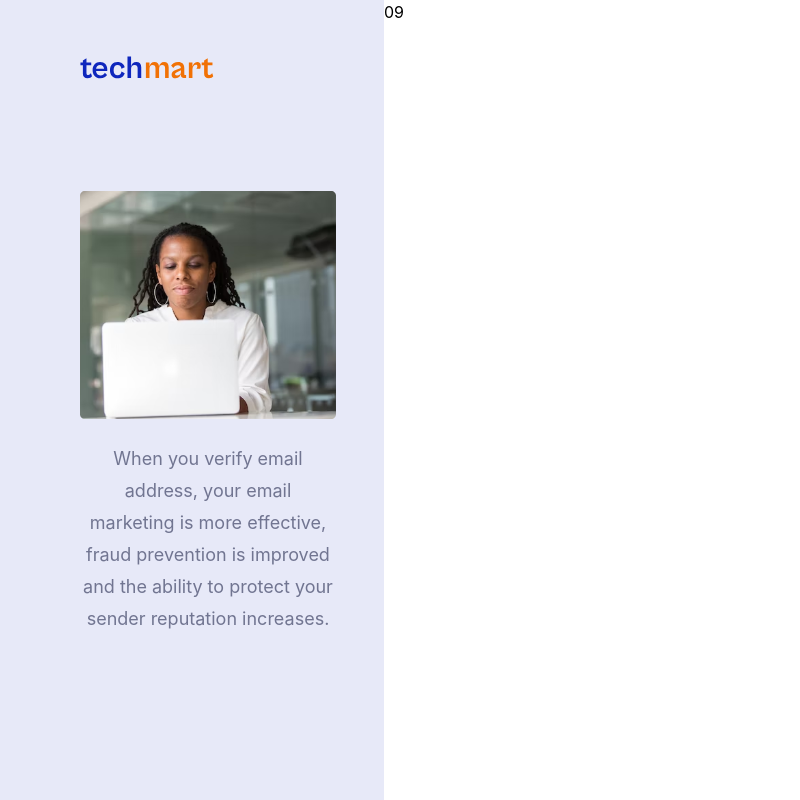
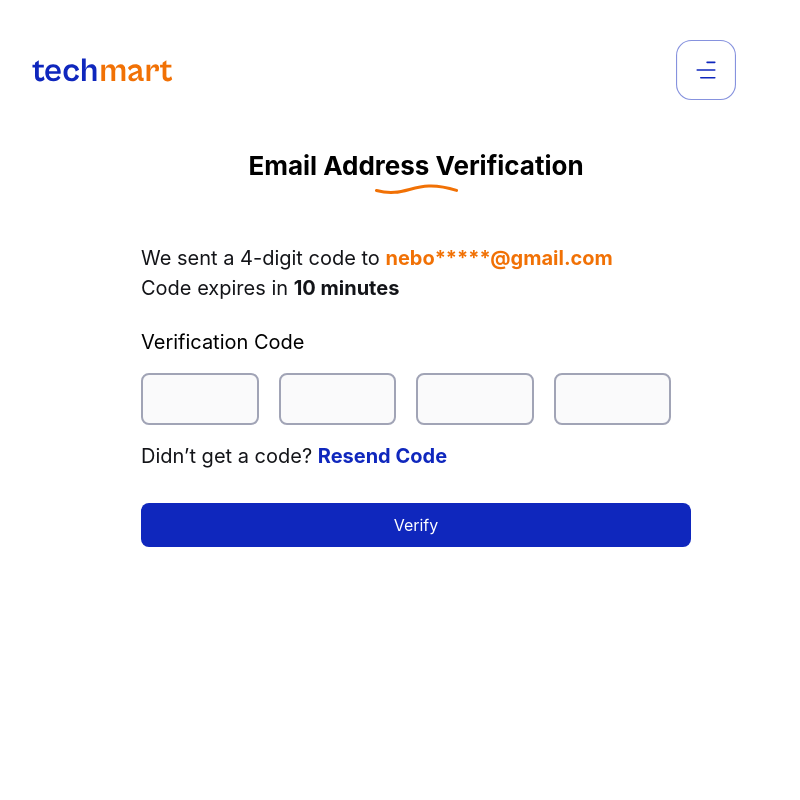
Before and after one commit to Ingressive-for-Good/I4G-OPENSOURCE-FRONTEND-PROJECT-2022, a React (Vite) app: page / in a window 768 px wide. Shown: the top 800 px of the page, 800 px wide, since content can reach past the window. Built offline with nearby package versions, Linux system fonts and the light colour scheme.

Commit message:
added the styles, did all styling, eslint passed

```diff
--- a/src/component/email/EmailVerify.jsx
+++ b/src/component/email/EmailVerify.jsx
@@ -2,10 +2,17 @@ import React from "react";
 import "./style.css";
 import girlSvg from "./girl-photo.svg";
 import logo from "./logo.svg";
+import lineSvg from "./line.svg";
+import ham from "./hamburger.svg";
 const EmailVerify = () => {
   return (
-    <div className="container w-full h-full">
-      <div className="grid w-full h-full grid-cols-2">
+    <div className="container h-full w-full">
+      <div className="lg:grid h-full w-full grid-cols-2 ipad-full">
+        <div className="">
+          <div className="logo flex justify-between px-8 lg:hidden mt-2 w-full ipad-ham">
+            <img src={logo} alt="logo" className="w-20 logo-img" />
+            <img src={ham} alt="" className="hambuger w-9 " />
+          </div>
           <div className="w-606px p-12 pl-20 bg-accent1">
             <div className="logo mt-2 mb-28">
               <img src={logo} alt="logo" />
@@ -16,12 +23,54 @@ const EmailVerify = () => {
             <div className="typography">
               <p className="text-lg font-normal leading-8 text-center mt-6 txt-color">
                 When you verify email address, your email marketing is more
-              effective, fraud prevention is improved and the ability to protect
-              your sender reputation increases.
+                effective, fraud prevention is improved and the ability to
+                protect your sender reputation increases.
               </p>
             </div>
           </div>
-        <div className="w-full">09</div>
+        </div>
+        <div className="w-full lg:max-w-full lg:mx-16 lg:mt-32 vm">
+          <div className="verify-container">
+            <div className="typography mb-6">
+              <h2 className="text-center font-bold text-3xl responsive">
+                Email Address Verification
+              </h2>
+              <div className="img-box mb-12">
+                <img src={lineSvg} className="img" alt="curve-line" />
+              </div>
+              <p className="lg:font-normal typo">
+                We sent a 4-digit code to{" "}
+                <strong className="text-email">nebo*****@gmail.com</strong>{" "}
+              </p>
+              <p className="font-normal typo">
+                Code expires in <strong>10 minutes</strong>
+              </p>
+            </div>
+            <form className="form-container">
+              <p className="verify-p">Verification Code</p>
+              <div className="input-box flex lg:w-full">
+                <input type="text" className="form-control " />
+                <input type="text" className="form-control" />
+                <input type="text" className="form-control" />
+                <input type="text" className="form-control" />
+              </div>
+
+              <p className="font-normal typo">
+                Didn’t get a code?{" "}
+                <button className="resend">Resend Code</button>
+              </p>
+              <div className="form-btn w-full my-8 rounded-lg">
+                <button className="btn w-full">Verify</button>
+              </div>
+            </form>
+          </div>
+          <footer className="footer lg:mt-24">
+            <p className="text-center">
+              Already have an account?{" "}
+              <strong className="resend">Login In</strong>
+            </p>
+          </footer>
+        </div>
       </div>
     </div>
   );
--- a/src/component/email/style.css
+++ b/src/component/email/style.css
@@ -3,15 +3,253 @@
   background-color: #e7e9f8;
 }
 
-.bg-accent2{
-    background-color: #FAFAFB;
+.bg-accent2 {
+  background-color: #fafafb;
 }
 
-.container,
-.grid {
-  width: 100%;
+.txt-color {
+  color: #717591;
 }
 
-.txt-color{
-    color: #717591;
+.img-box {
+  display: flex;
+  justify-content: center;
+  align-items: center;
 }
+
+.verify-container {
+  display: flex;
+  justify-content: center;
+  flex-direction: column;
+  max-width: 550px;
+}
+
+.typo {
+  color: #131418;
+}
+
+.text-email {
+  color: #f17105;
+}
+
+.form-control {
+  background: #fafafb;
+  border-radius: 8px;
+  border: 2px solid #a1a4b6;
+  width: 60px;
+  padding: 10px;
+  margin-right: 100px;
+  margin-top: 1rem;
+  margin-bottom: 1rem;
+  outline: none;
+}
+.form-control:focus {
+  /* border: 0; */
+  outline: 0;
+}
+
+.resend {
+  color: #0f27bd;
+  font-weight: 700;
+}
+
+.btn {
+  background: #0f27bd;
+  color: #fff;
+  border-radius: 8px;
+  padding: 10px 20px;
+  border: none;
+  outline: none;
+  cursor: pointer;
+  display: flex;
+  justify-content: center;
+  align-items: center;
+}
+
+/* for mobile devices   */
+
+@media (max-width: 640px) {
+  .bg-accent1 {
+    display: none;
+  }
+  .form-control {
+    width: 100% !important;
+    margin-right: 30px !important;
+    padding: 4px;
+    margin-top: 1rem;
+    margin-bottom: 1rem;
+    outline: none;
+    max-width: fit-content;
+  }
+  .responsive {
+    font-size: 18px !important;
+  }
+
+  .vm {
+    margin-top: 1rem;
+    margin-left: 2rem;
+    margin-right: 2rem;
+    display: flex;
+    max-width: fit-content;
+    align-items: center;
+    justify-content: center;
+    flex-direction: column;
+  }
+  .typo {
+    font-size: 13px;
+  }
+
+  .form-container {
+    width: 110% !important;
+  }
+
+  .img-box {
+    width: 30%;
+    transform: translateX(100%);
+    -webkit-transform: translateX(100%);
+    -moz-transform: translateX(100%);
+    -ms-transform: translateX(100%);
+    -o-transform: translateX(100%);
+  }
+
+  .btn {
+    width: 100% !important;
+    padding: 6px;
+  }
+  .verify-p {
+    font-size: 10px;
+  }
+
+  footer {
+    width: 100%;
+    margin-top: 14rem;
+  }
+}
+
+@media (max-width: 768px) {
+  .bg-accent1 {
+    display: none;
+  }
+  .form-control {
+    width: 100% !important;
+    margin-right: 20px !important;
+    padding: 4px;
+    margin-top: 1rem;
+    margin-bottom: 1rem;
+    outline: none;
+    max-width: fit-content;
+  }
+  .responsive {
+    font-size: 16px !important;
+  }
+
+  .vm {
+    margin-top: 1rem;
+    margin-left: 2rem;
+    margin-right: 2rem;
+    display: flex;
+    max-width: fit-content;
+    align-items: center;
+    justify-content: center;
+    flex-direction: column;
+  }
+  .typo {
+    font-size: 13px;
+  }
+
+  .img-box {
+    display: flex !important;
+    justify-content: center !important;
+    align-items: center !important;
+  }
+
+  .res {
+    max-width: fit-content !important;
+  }
+
+  .btn {
+    width: 100% !important;
+    padding: 6px;
+  }
+  .verify-p {
+    font-size: 10px;
+  }
+
+  footer {
+    width: 100%;
+    margin-top: 14rem;
+  }
+}
+
+/* for ipad and tablet device */
+@media (min-width: 768px) and (max-width: 1024px) {
+  .container {
+    width: 100% !important;
+  }
+  .logo-img {
+    width: 20% !important;
+  }
+  .hambuger {
+    width: 60px !important;
+  }
+  .bg-accent1 {
+    display: none;
+  }
+  .ipad-ham {
+    margin: 3rem 4rem 0 0;
+    padding: 2rem;
+  }
+  .ipad-full {
+    max-width: 100% !important;
+  }
+
+  .form-control {
+    width: 100% !important;
+    margin-right: 20px !important;
+    padding: 12px;
+    margin-top: 1rem;
+    margin-bottom: 1rem;
+    outline: none;
+    /* max-width: fit-content; */
+  }
+  .responsive {
+    font-size: 26px !important;
+  }
+
+  .vm {
+    margin-top: 1rem;
+    margin-left: 2rem;
+    margin-right: 2rem;
+    display: flex;
+    max-width: 100%;
+    align-items: center;
+    justify-content: center;
+    flex-direction: column;
+  }
+  .typo {
+    font-size: 20px;
+  }
+
+  .img-box {
+    display: flex !important;
+    justify-content: center !important;
+    align-items: center !important;
+  }
+
+  .res {
+    max-width: 100% !important;
+  }
+
+  .btn {
+    width: 100% !important;
+    padding: 10px;
+  }
+  .verify-p {
+    font-size: 20px;
+  }
+
+  footer {
+    width: 100%;
+    margin-top: 28rem;
+  }
+}
```
Also changed, not shown: src/component/email/hamburger.svg (added), src/component/email/line.svg (added). Lines whose indentation alone changed are shown as unchanged.
